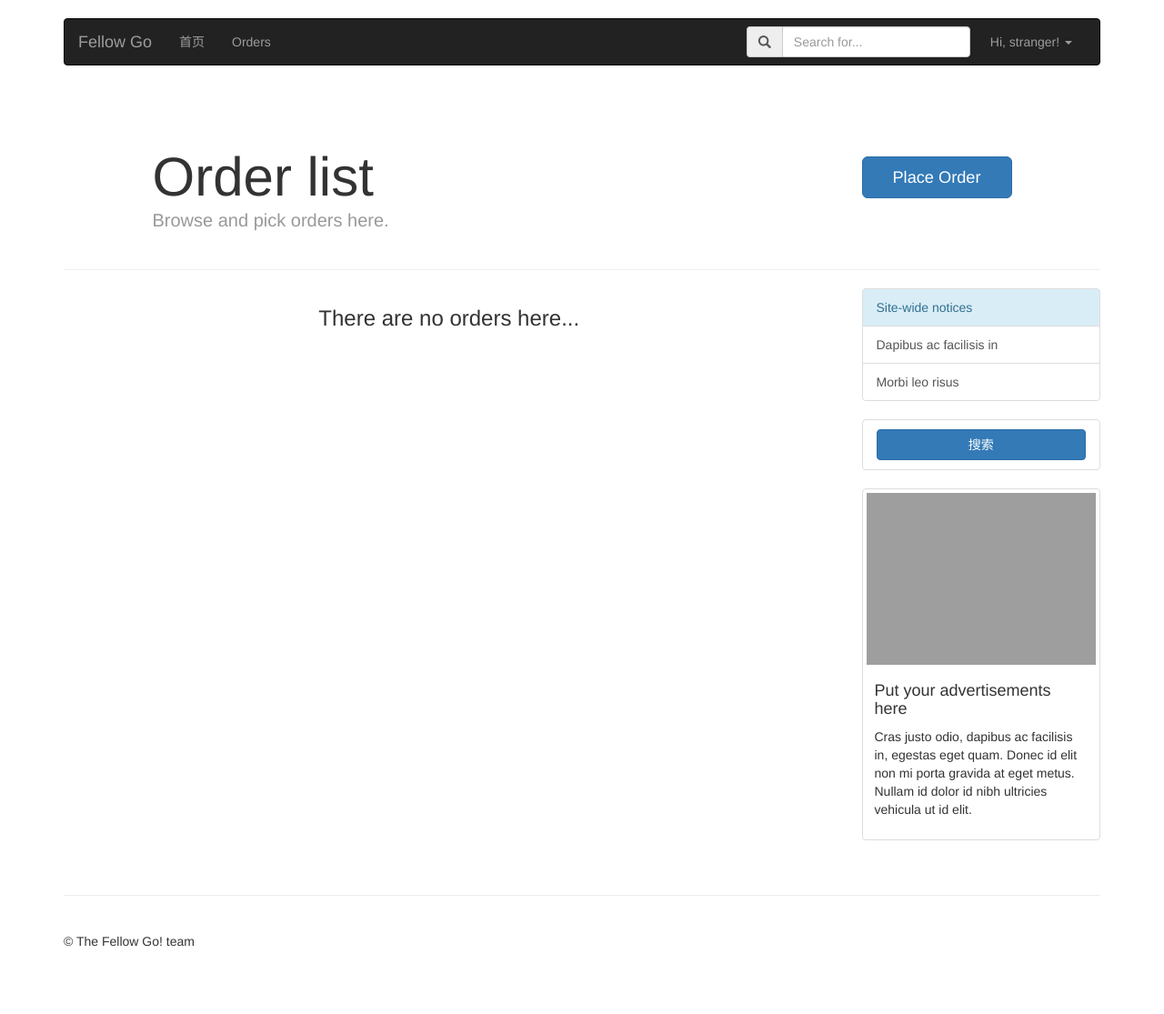
After one commit to nalzok/fellow-go, a Django app: template templates/pickup/order_filter.html in a window 1280 px wide. The commit adds this page. Shown: the whole page at 91% size. Run offline with Django 3.2, Linux system fonts and the light colour scheme; the template is opened without the code that fills it, so the values that code supplies are empty; some libraries are stand-ins or nearby versions; grey boxes are pictures that could not be loaded.

Commit message:
Implemented filter functionality.

```diff
--- a/fellow_go/settings.py
+++ b/fellow_go/settings.py
@@ -39,6 +39,8 @@ INSTALLED_APPS = [
     'django.contrib.messages',
     'django.contrib.staticfiles',
     'crispy_forms',
+    'datetimewidget',
+    'django_filters',
     'pickup.apps.PickupConfig',
 ]
 
@@ -137,3 +139,5 @@ LOGIN_REDIRECT_URL = 'index'
 LOGOUT_REDIRECT_URL = 'index'
 
 CRISPY_TEMPLATE_PACK = 'bootstrap3'
+
+FILTERS_DISABLE_HELP_TEXT = True
--- a/pickup/models.py
+++ b/pickup/models.py
@@ -275,6 +275,12 @@ class Order(models.Model):
     def __str__(self):
         return _('order') + ' ' + self.title
 
+    def is_expired(self):
+        return self.time_expire < timezone.now()
+
+    def is_available(self):
+        return not self.is_expired() and not self.is_taken
+
     @staticmethod
     def forge_orders(count=1):
 
--- a/pickup/urls.py
+++ b/pickup/urls.py
@@ -6,9 +6,9 @@ app_name = 'pickup'
 
 urlpatterns = [
     url(r'^$',
-        views.OrderListView.as_view(),
+        views.OrderFilterView.as_view(),
         name='order-list'),
     url(r'^detail/(?P<pk>[0-9])/$',
-        views.OrderListView.as_view(),
+        views.OrderFilterView.as_view(),
         name='order-detail')
 ]
--- a/static/css/main.css
+++ b/static/css/main.css
@@ -83,3 +83,22 @@ body {
 .index-btn + .index-btn {
     margin-top: 0.5rem;
 }
+
+/*
+ * Navbar form
+ */
+
+.navbar-form {
+    padding: 0 0.5em 0;
+}
+
+/*
+ * Sidebar form
+ */
+
+.sidebar-form {
+    margin-bottom: 20px;
+    border: 1px solid #ddd;
+    border-radius: 4px;
+    padding: 10px 15px;
+}
--- a/templates/aside.html
+++ b/templates/adv.html
@@ -1,16 +1,4 @@
 {% load i18n %}
-
-<div class="list-group">
-    <a href="#" class="list-group-item active">
-        {% trans "Site-wide notices" %}
-    </a>
-    <a href="#"
-       class="list-group-item">{% trans "Dapibus ac facilisis in" %}</a>
-    <a href="#" class="list-group-item">{% trans "Morbi leo risus" %}</a>
-    <a href="#"
-       class="list-group-item">{% trans "Porta ac consectetur ac" %}</a>
-    <a href="#" class="list-group-item">{% trans "Vestibulum at eros" %}</a>
-</div>
 
 <div class="thumbnail">
     <img class="adv-img"
--- a/templates/base.html
+++ b/templates/base.html
@@ -3,6 +3,7 @@
 <!DOCTYPE html>
 <html{% if LANGUAGE_CODE %} lang="{{ LANGUAGE_CODE }}"{% endif %}>
 <head>
+
     <meta charset="utf-8">
     <meta http-equiv="X-UA-Compatible" content="IE=edge">
     <meta name="viewport" content="width=device-width, initial-scale=1">
@@ -29,6 +30,18 @@
       <script src="https://oss.maxcdn.com/html5shiv/3.7.3/html5shiv.min.js"></script>
       <script src="https://oss.maxcdn.com/respond/1.4.2/respond.min.js"></script>
     <![endif]-->
+
+    <!-- jQuery (necessary for Bootstrap's JavaScript plugins) -->
+    <script src="https://cdn.bootcss.com/jquery/1.12.4/jquery.min.js"></script>
+
+    {% if form %}
+        {{ form.media }}
+    {% endif %}
+
+    {% if filter %}
+        {{ filter.form.media }}
+    {% endif %}
+
 </head>
 
 <body>
@@ -53,7 +66,18 @@
 
             {% block sidebar %}
                 <aside class="col-md-3">
-                    {% include 'aside.html' %}
+
+                    {% block notice %}
+                        {% include "notice.html" %}
+                    {% endblock %}
+
+                    {% block sidebar-main %}
+                    {% endblock %}
+
+                    {% block adv %}
+                        {% include 'adv.html' %}
+                    {% endblock %}
+
                 </aside>
             {% endblock %}
 
@@ -69,8 +93,6 @@
 <!-- Bootstrap core JavaScript
 ================================================== -->
 <!-- Placed at the end of the document so the pages load faster -->
-<!-- jQuery (necessary for Bootstrap's JavaScript plugins) -->
-<script src="https://cdn.bootcss.com/jquery/1.12.4/jquery.min.js"></script>
 <!-- Include all compiled plugins (below), or include individual files as needed -->
 <script src="https://cdn.bootcss.com/bootstrap/3.3.7/js/bootstrap.min.js"></script>
 <!-- IE10 viewport hack for Surface/desktop Windows 8 bug -->
--- a/templates/index.html
+++ b/templates/index.html
@@ -39,7 +39,7 @@
 
                     <div class="col-xs-6 col-md-4">
                         <a class="btn btn-lg btn-primary btn-block index-btn"
-                           href="#"
+                           href="{% url 'pickup:order-list' %}"
                            role="button">{% trans "Pick an order" %}</a>
                     </div>
                 </div>
--- a/templates/navbar.html
+++ b/templates/navbar.html
@@ -3,8 +3,7 @@
 {% url 'index' as index_url %}
 {% url 'pickup:order-list' as order_list_url %}
 
-{% with url_name=request.resolver_match.url_name %}
-    <!-- Static navbar -->
+<!-- Static navbar -->
 <nav class="navbar navbar-inverse">
     <div class="container-fluid">
         <div class="navbar-header">
@@ -59,13 +58,19 @@
                     </ul>
                 </li>
             </ul>
-            <form class="navbar-form navbar-right" style="padding: 0 0.5em 0;">
+            <form class="navbar-form navbar-right" method="post" action="/">
                 <div class="form-group">
-                    <input type="text" class="form-control" name="search"
-                           placeholder="{% trans "Search" %}">
+                    <div class="input-group">
+                        <span class="input-group-addon" id="basic-addon1">
+                            <span class="glyphicon glyphicon-search"
+                                  aria-hidden="true"></span>
+                        </span>
+                        <input type="text" class="form-control" name="q"
+                               aria-label="Search"
+                               placeholder="{% trans "Search for..." %}">
+                    </div>
                 </div>
             </form>
         </div><!--/.nav-collapse -->
     </div><!--/.container-fluid -->
 </nav>
-{% endwith %}
--- /dev/null
+++ b/templates/notice.html
@@ -0,0 +1,10 @@
+{% load i18n %}
+
+<div class="list-group">
+    <a href="#" class="list-group-item list-group-item-info">
+        {% trans "Site-wide notices" %}
+    </a>
+    <a href="#"
+       class="list-group-item">{% trans "Dapibus ac facilisis in" %}</a>
+    <a href="#" class="list-group-item">{% trans "Morbi leo risus" %}</a>
+</div>
--- a/templates/pickup/order_list.html
+++ b/templates/pickup/order_filter.html
@@ -1,10 +1,11 @@
-{% extends 'base.html' %}
+{% extends "base.html" %}
 
-{% load i18n %}
+{% load i18n crispy_forms_tags %}
 
 {% block title %}
     {% trans "Order list" %}
 {% endblock %}
+
 
 {% block heading %}
 
@@ -29,12 +30,17 @@
 
 {% endblock %}
 
+
 {% block main %}
 
-    {% if order_list %}
-        <ul class="list-group">
-            {% for order in order_list %}
-                <li class="list-group-item {% if order.is_taken %}list-group-item-success{% endif %}">
+    {% if filter.qs %}
+        <div class="list-group">
+            {% for order in filter.qs %}
+                <a href="#" class="list-group-item
+                    {% if order.is_available %}
+                        list-group-item-warning
+                    {% endif %}
+                ">
                     <h4 class="list-group-item-heading">
                         {{ order.title|truncatewords:40 }}
                         {% if order.bounty_size %}
@@ -44,9 +50,9 @@
                     <p class="list-group-item-text">
                         {{ order.body|truncatewords:80 }}
                     </p>
-                </li>
+                </a>
             {% endfor %}
-        </ul>
+        </div>
     {% else %}
         <h3 class="text-center">{% trans "There are no orders here..." %}</h3>
     {% endif %}
@@ -56,3 +62,24 @@
     {% endif %}
 
 {% endblock %}
+
+
+{% block sidebar %}
+
+    <aside class="col-md-3">
+
+        {% include 'notice.html' %}
+
+        <form class="sidebar-form" method="get" action="">
+            {% csrf_token %}
+            {{ filter.form|crispy }}
+            <button type="submit" class="btn btn-primary btn-block">
+                {% trans "Search" %}
+            </button>
+        </form>
+
+        {% include 'adv.html' %}
+
+    </aside>
+
+{% endblock %}
```
Also changed, not shown: pickup/filters.py (added, +83 -0 lines), pickup/views.py (+5 -4 lines), locale/zh_Hans/LC_MESSAGES/django.po, 1 other file.
